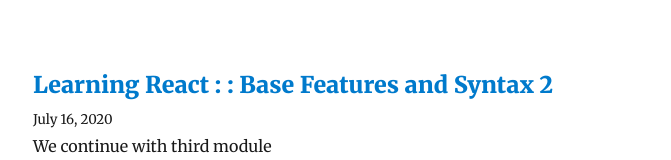
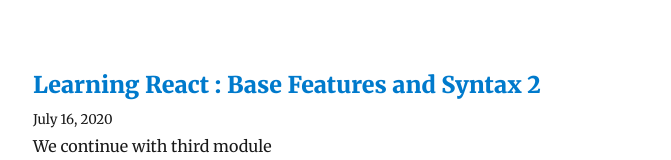
Before and after one commit to therajat08/rajatblog, a Gatsby site: page /blog/ in a window 1280 px wide. Shown: the part 292-452 px from the top of the page, without its empty margins (292-963 px from the left). Built offline with nearby package versions, Linux system fonts and the light colour scheme; Gatsby itself is replaced by a stand-in of ours; some packages are replaced by stand-ins of ours.

Commit message:
Update Blog “learning-react-base-features-and-syntax 2”

```diff
--- a/content/blog/learning-react-base-features-and-syntax 2.md
+++ b/content/blog/learning-react-base-features-and-syntax 2.md
@@ -1,7 +1,7 @@
 ---
 path: React-series
 date: 2020-07-16T12:30:52.985Z
-title: "Learning React : : Base Features and Syntax 2"
+title: "Learning React  : Base Features and Syntax 2"
 description: We continue with third module
 ---
 ### Understanding children property
```
